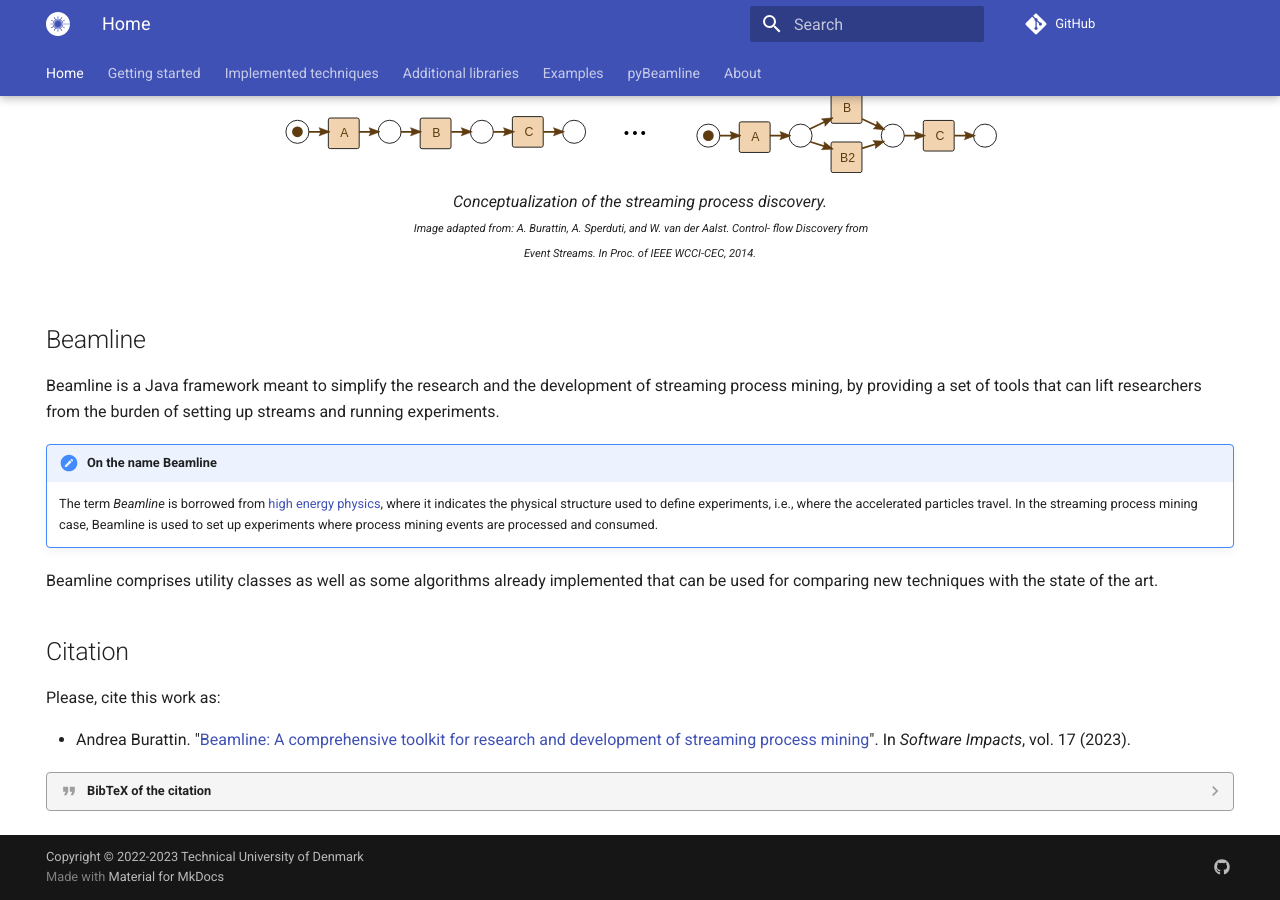
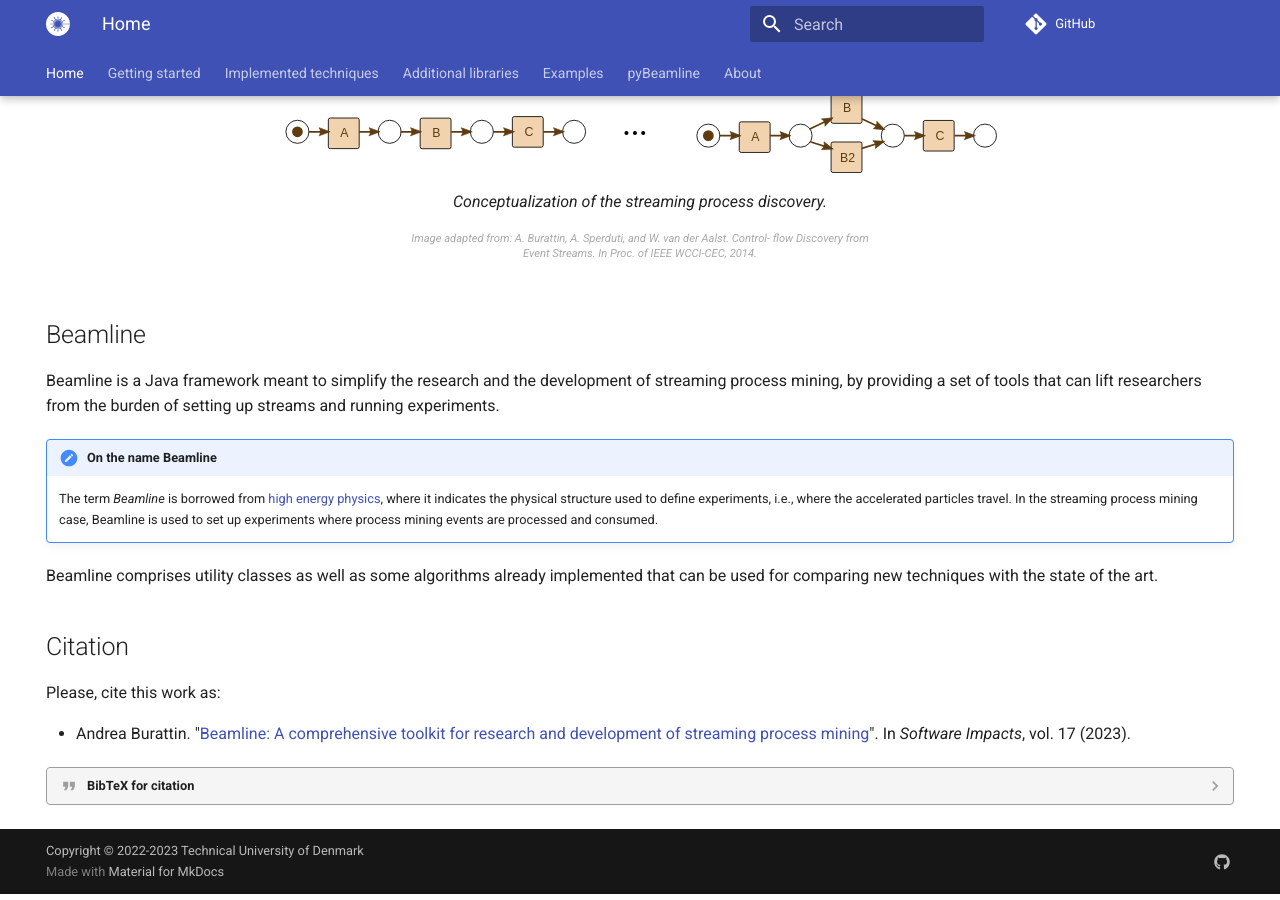
Before and after one commit to beamline/docs, an MkDocs documentation site: the page built from docs/index.md, in a window 1280 px wide and 900 px high, scrolled down 836 px. Built offline with MkDocs 1.6.1 and Material for MkDocs 9.7.7, drawn with Linux system fonts in a browser that asks for light colours; comment, search, counter and statistics services are not loaded.

Commit message:
Fixed typos

````diff
--- a/docs/index.md
+++ b/docs/index.md
@@ -25,9 +25,10 @@ The picture below refers to the control-flow discovery case but, obviously, the
 <figure markdown>
   ![Streaming process mining idea](img/idea.svg)
   <figcaption>
-    Conceptualization of the streaming process discovery.<br>
-    <sub><sup>Image adapted from: A. Burattin, A. Sperduti, and W. van der Aalst. Control-
-flow Discovery from Event Streams. In Proc. of IEEE WCCI-CEC, 2014.</sup></sub></figcaption>
+    <p>Conceptualization of the streaming process discovery.</p>
+    <p style="line-height: 15px !important; font-size: .7em; color: #AAA;">
+    <span>Image adapted from: A. Burattin, A. Sperduti, and W. van der Aalst. Control-
+flow Discovery from Event Streams. In Proc. of IEEE WCCI-CEC, 2014.</span></p></figcaption>
 </figure>
 
 
@@ -48,7 +49,7 @@ Please, cite this work as:
 
 * Andrea Burattin. "[Beamline: A comprehensive toolkit for research and development of streaming process mining](http://dx.doi.org/10.1016/j.simpa.2023.100551)". In *Software Impacts*, vol. 17 (2023).
 
-??? quote "BibTeX of the citation"
+??? quote "BibTeX for citation"
     ```bibtex
     @article{BURATTIN2023100551,
       title = {Beamline: A comprehensive toolkit for research and development of streaming process mining},
````
Also changed, not shown: docs/about.md (+1 -1 lines).
